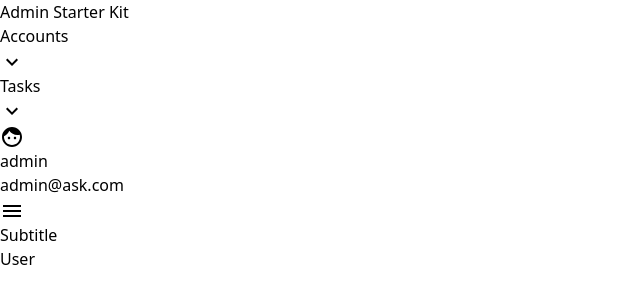
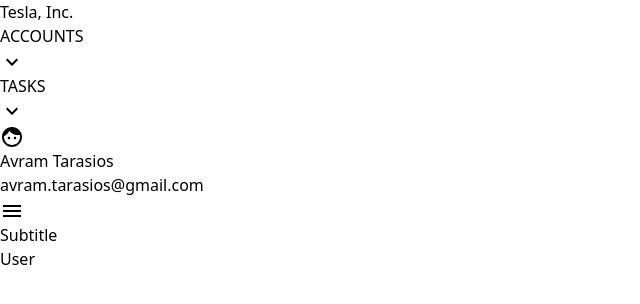
Before and after one commit to w4n9hu1/admin-starter-kit, a React (Vite) app: page / in a window 1280 px wide. Shown: the top 304 px of the page, without its empty margins (0-640 px from the left). Built offline with nearby package versions, Linux system fonts and the light colour scheme; data requests are answered from the project's data file; sample sign-in values are in the browser's storage.

Commit message:
chore: rename api folder (#6)
* chore: rename api folder

* feat: add json-server

```diff
--- a/db.json
+++ b/db.json
@@ -1,13 +1,65 @@
 {
-    "posts": [
-      { "id": "1", "title": "a title", "views": 100 },
-      { "id": "2", "title": "another title", "views": 200 }
-    ],
-    "comments": [
-      { "id": "1", "text": "a comment about post 1", "postId": "1" },
-      { "id": "2", "text": "another comment about post 1", "postId": "1" }
-    ],
-    "profile": {
-      "name": "typicode"
+  "login": {
+    "accessToken": "accessToken",
+    "refreshToken": "refreshToken"
+  },
+  "authUserInfo": {
+    "name": "Avram Tarasios",
+    "email": "avram.tarasios@gmail.com",
+    "companyName": "Tesla, Inc.",
+    "menus": [
+      {
+        "group": "accounts",
+        "name": "User Management",
+        "path": "/user"
+      },
+      {
+        "group": "accounts",
+        "name": "User Management2",
+        "path": "/user"
+      },
+      {
+        "group": "tasks",
+        "name": "Task List",
+        "path": "/task"
+      }
+    ]
+  },
+  "tasks": [
+    {
+      "id": 1,
+      "title": "Task 1",
+      "description": "Task 1 description",
+      "status": "completed",
+      "createdAt": "2020-01-01T00:00:00Z"
+    },
+    {
+      "id": 2,
+      "title": "Task 2",
+      "description": "Task 2 description",
+      "status": "pending",
+      "createdAt": "2020-01-02T00:00:00Z"
+    },
+    {
+      "id": 3,
+      "title": "Task 3",
+      "description": "Task 3 description",
+      "status": "pending",
+      "createdAt": "2020-01-03T00:00:00Z"
+    },
+    {
+      "id": 4,
+      "title": "Task 4",
+      "description": "Task 4 description",
+      "status": "completed",
+      "createdAt": "2020-01-04T00:00:00Z"
+    },
+    {
+      "id": 5,
+      "title": "Task 5",
+      "description": "Task 5 description",
+      "status": "completed",
+      "createdAt": "2020-01-05T00:00:00Z"
     }
-  }
+  ]
+}
--- a/src/api/auth.ts
+++ /dev/null
@@ -1,40 +0,0 @@
-import axios from "axios";
-
-const FAKE_USER = {
-  username: 'admin',
-  email: 'admin@ask.com'
-}
-const FAKE_SIDEBARITEMS: SidebarItem[] = [
-  { group: 'Accounts', title: 'User Management', path: '/task' },
-  { group: 'Accounts', title: 'Role Management', path: '/user' },
-  { group: 'Tasks', title: 'Task List', path: '/task' },
-];
-
-export async function login(params: LoginParams): Promise<AccessTokenResponse> {
-  try {
-    var response = await axios.post('https://localhost:7199/login', params);
-    return response.data;
-  } catch (error: any) {
-    if (error.response) {
-      throw new Error(error.response.data);
-    }
-    throw error;
-  }
-}
-
-
-export async function getUserAuthConfig(token: string): Promise<UserAuthConfig> {
-  return new Promise((resolve, reject) => {
-    setTimeout(() => {
-      if (token == token) {
-        return resolve({
-          userInfo: FAKE_USER,
-          sidebarItems: FAKE_SIDEBARITEMS,
-          companyName: 'Admin Starter Kit'
-        });
-      } else {
-        return reject(new Error('Invalid credentials!'));
-      }
-    }, 2000);
-  })
-}
--- a/src/components/Layout.tsx
+++ b/src/components/Layout.tsx
@@ -3,13 +3,14 @@
 import theme from "./theme";
 import SideBar from "./SideBar";
 import { useEffect, useState } from "react";
-import { getUserAuthConfig } from "../api/auth";
+import { getUserAuthConfig } from "../services/auth";
 
 export function Layout() {
-    const [userAuthConfig, setUserAuthConfig] = useState<UserAuthConfig>({
-        sidebarItems: [],
-        userInfo: { username: '', email: '' },
-        companyName: ''
+    const [authUserInfo, setAuthUserInfo] = useState<AuthUserInfo>({
+        name: '',
+        email: '',
+        companyName: '',
+        menus: [],
     });
 
     const token = localStorage.getItem('token');
@@ -18,8 +19,8 @@
     }
 
     const fetchUserAuthConfig = async () => {
-        const userAuthConfig = await getUserAuthConfig(token);
-        setUserAuthConfig(userAuthConfig);
+        const authUserInfo = await getUserAuthConfig(token);
+        setAuthUserInfo(authUserInfo);
     };
 
     useEffect(() => {
@@ -31,12 +32,12 @@
         <>
             <ThemeProvider theme={theme}>
                 <div className="flex h-full">
-                    <div className="flex h-full fixed w-[240px] z-50">
-                        <SideBar companyName={userAuthConfig.companyName}
-                            userInfo={userAuthConfig.userInfo}
-                            menuList={userAuthConfig.sidebarItems} />
+                    <div className="flex h-full w-[280px]">
+                        <SideBar menus={authUserInfo.menus}
+                            userInfo={{ name: authUserInfo.name, email: authUserInfo.email }}
+                            companyName={authUserInfo.companyName} />
                     </div>
-                    <main className="bg-gray-100 w-full flex flex-col divide-y divide-gray-300 ml-[240px]">
+                    <main className="bg-gray-100 w-full flex flex-col divide-y divide-gray-300">
                         <div className="p-6">
                             <h1 className="text-lg font-bold">Subtitle</h1>
                         </div>
--- a/src/components/SideBar.tsx
+++ b/src/components/SideBar.tsx
@@ -7,10 +7,12 @@
 import FaceIcon from '@mui/icons-material/Face';
 
 export default function SideBar(props: SideBarProps) {
-    const [openMenuList, setOpenMenuList] = useState([] as string[]);
+    const { menus: menuList, companyName, userInfo } = props;
+
+    const [openMenuList, setOpenMenuList] = useState<string[]>([]);
 
     const groupedMenus: Record<string, SidebarItem[]> = {};
-    props.menuList.forEach(item => {
+    menuList.forEach(item => {
         if (groupedMenus[item.group]) {
             groupedMenus[item.group].push(item);
         } else {
@@ -30,22 +32,22 @@
         <div className="flex flex-col w-full bg-zinc-900 text-white">
             <div className="text-lg font-bold py-8 text-center border-zinc-700 border-b-1 border">
                 <Link to="/">
-                    <h1 >{props.companyName}</h1>
+                    <h1 >{companyName}</h1>
                 </Link>
             </div>
             <nav className="grow overflow-y-auto pt-6">
                 {
                     Object.entries(groupedMenus).map(([group, items]) => (
                         <div key={group}>
-                            <div className="flex py-2 px-4 rounded hover:bg-zinc-600 cursor-pointer" onClick={() => handleClickMenu(group)}>
-                                <p className="grow">{group}</p>
+                            <div className="flex py-3 px-6 rounded hover:bg-zinc-600 cursor-pointer" onClick={() => handleClickMenu(group)}>
+                                <p className="grow">{group.toUpperCase()}</p>
                                 {openMenuList.includes(group) ? <ExpandLess /> : <ExpandMore />}
                             </div>
                             <div className="text-sm ">
                                 {openMenuList.includes(group) && (
                                     items.map((menuItem, index) => (
                                         <div key={index} className="pl-4">
-                                            <Link className="block py-2 px-8 truncate rounded hover:bg-zinc-600" to={menuItem.path}>{menuItem.title}</Link>
+                                            <Link className="block py-3 px-8 truncate rounded hover:bg-zinc-600" to={menuItem.path}>{menuItem.name}</Link>
                                         </div>
                                     ))
                                 )}
@@ -54,12 +56,12 @@
                     ))
                 }
             </nav>
-            <SidebarFooter userInfo={props.userInfo} />
+            <SidebarFooter {...userInfo} />
         </div >
     )
 }
 
-function SidebarFooter({ userInfo }: { userInfo: { username: string, email: string } }) {
+function SidebarFooter(userInfo: UserInfo) {
     const navigate = useNavigate();
 
     const [openSettings, setOpenSettings] = useState(false);
@@ -85,7 +87,7 @@
                     <FaceIcon />
                 </div>
                 <div className="grow" >
-                    <p>  {userInfo.username}</p>
+                    <p>  {userInfo.name}</p>
                     <p className="text-sm text-zinc-300">  {userInfo.email}</p>
                 </div>
                 <MenuIcon />
--- a/src/pages/Login.tsx
+++ b/src/pages/Login.tsx
@@ -1,5 +1,5 @@
 import { useEffect, useState } from "react";
-import { login } from "../api/auth";
+import { login } from "../services/auth";
 import { useNavigate } from "react-router-dom";
 
 export default function Login() {
@@ -16,9 +16,8 @@
         }
     }, [])
 
-    const handleLogin = async (e: React.FormEvent) => {
+    const handleLoginSubmit = async (e: React.FormEvent) => {
         e.preventDefault();
-
         if (!email || !password) {
             setError('Email and password is required');
             return;
@@ -30,7 +29,7 @@
             localStorage.setItem('token', loginResponse.accessToken);
             navigate('/');
         } catch (error: any) {
-            setError(error.message);
+            setError(error.response.data);
         } finally {
             setLoading(false);
         }
@@ -44,8 +43,7 @@
                 </div>
                 <div className="space-y-2 text-sm">
                     <p>
-                        Empower Your Enterprise with Admin Starter Kit SaaS Solutions That Unleash Creativity,
-                        Foster Collaboration, and Inspire Progress.
+                        Empower Your Enterprise with Admin Starter Kit SaaS Solutions.
                     </p>
                     <p >
                         Admin Starter Kit, Inc
@@ -58,7 +56,7 @@
                         <h1 className="text-xl font-semibold">Welcome to Admin Starter Kit</h1>
                         <h1 className="text-lg font-semibold text-zinc-800">Sign into with your account</h1>
                     </div>
-                    <form onSubmit={handleLogin} className="w-full space-y-3">
+                    <form onSubmit={handleLoginSubmit} className="w-full space-y-3">
                         <div>
                             <label htmlFor="email" className="text-sm text-muted-foreground">Email</label>
                             <input type="email" value={email} onChange={({ target }) => {
--- a/src/pages/TaskList.tsx
+++ b/src/pages/TaskList.tsx
@@ -11,29 +11,8 @@
 import { DataGrid, GridActionsCellItem, GridColDef, GridRowParams, GridRowsProp } from '@mui/x-data-grid';
 import EditIcon from '@mui/icons-material/Edit';
 import AssignmentIndIcon from '@mui/icons-material/AssignmentInd';
+import { getTasks } from "../services/task.api";
 
-function generateRandomTasks(n: number): Task[] {
-    const tasks: Task[] = [];
-    for (let i = 1; i <= n; i++) {
-        const randomStatus = Math.random() < 0.33 ? 'open' : Math.random() < 0.66 ? 'in-progress' : 'done';
-        tasks.push({
-            id: i,
-            title: `Task ${i}`,
-            description: `Description of Task ${i}`,
-            status: randomStatus,
-            createdAt: new Date(Date.now() - Math.random() * 1000000000).toISOString(),
-        });
-    }
-    return tasks;
-}
-
-const rows: GridRowsProp = generateRandomTasks(10).map(task => ({
-    id: task.id,
-    title: task.title,
-    description: task.description,
-    status: task.status,
-    createdAt: task.createdAt,
-}));
 
 const columns: GridColDef[] = [
     { field: 'id', headerName: 'ID', width: 50 },
@@ -79,6 +58,7 @@
 ];
 
 export default function TaskList() {
+    const [rows, setRows] = useState<GridRowsProp>([]);
 
     const [queryParams, setQueryParams] = useState({
         page: 1,
@@ -115,9 +95,11 @@
         }));
     };
 
-    const handleSubmit = (e: React.FormEvent): void => {
+    const handleSubmit = async (e: React.FormEvent) => {
         e.preventDefault();
         console.log("submit", queryParams);
+        var tasks = await getTasks();
+        setRows(tasks);
     }
 
     return (
--- /dev/null
+++ b/src/services/auth.ts
@@ -0,0 +1,13 @@
+import axios from "axios";
+
+export async function login(params: LoginParams): Promise<AccessTokenResponse> {
+  console.log(params);
+  const loginResponse = await axios.get('http://localhost:3000/login');
+  return loginResponse.data;
+}
+
+export async function getUserAuthConfig(token: string): Promise<AuthUserInfo> {
+  console.log(token);
+  const userAuthConfig = await axios.get('http://localhost:3000/authUserInfo');
+  return userAuthConfig.data;
+}
--- /dev/null
+++ b/src/services/task.api.ts
@@ -0,0 +1,6 @@
+import axios from "axios";
+
+export async function getTasks(): Promise<Task[]> {
+    const userAuthConfig = await axios.get('http://localhost:3000/tasks');
+    return userAuthConfig.data;
+}
```
Also changed, not shown: src/types.ts (+8 -7 lines), 1 other file (tests, documents, lock files or other folders).
